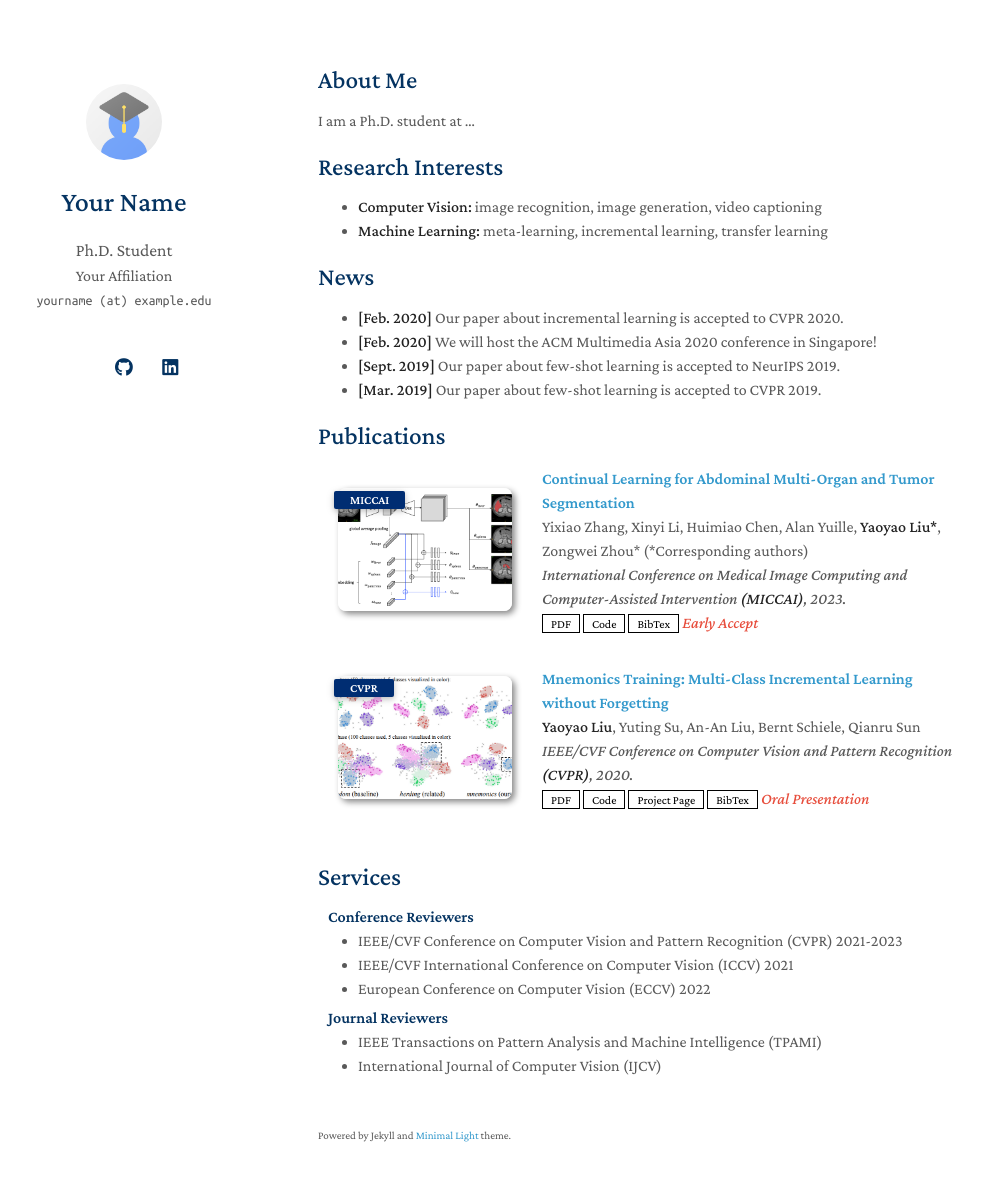
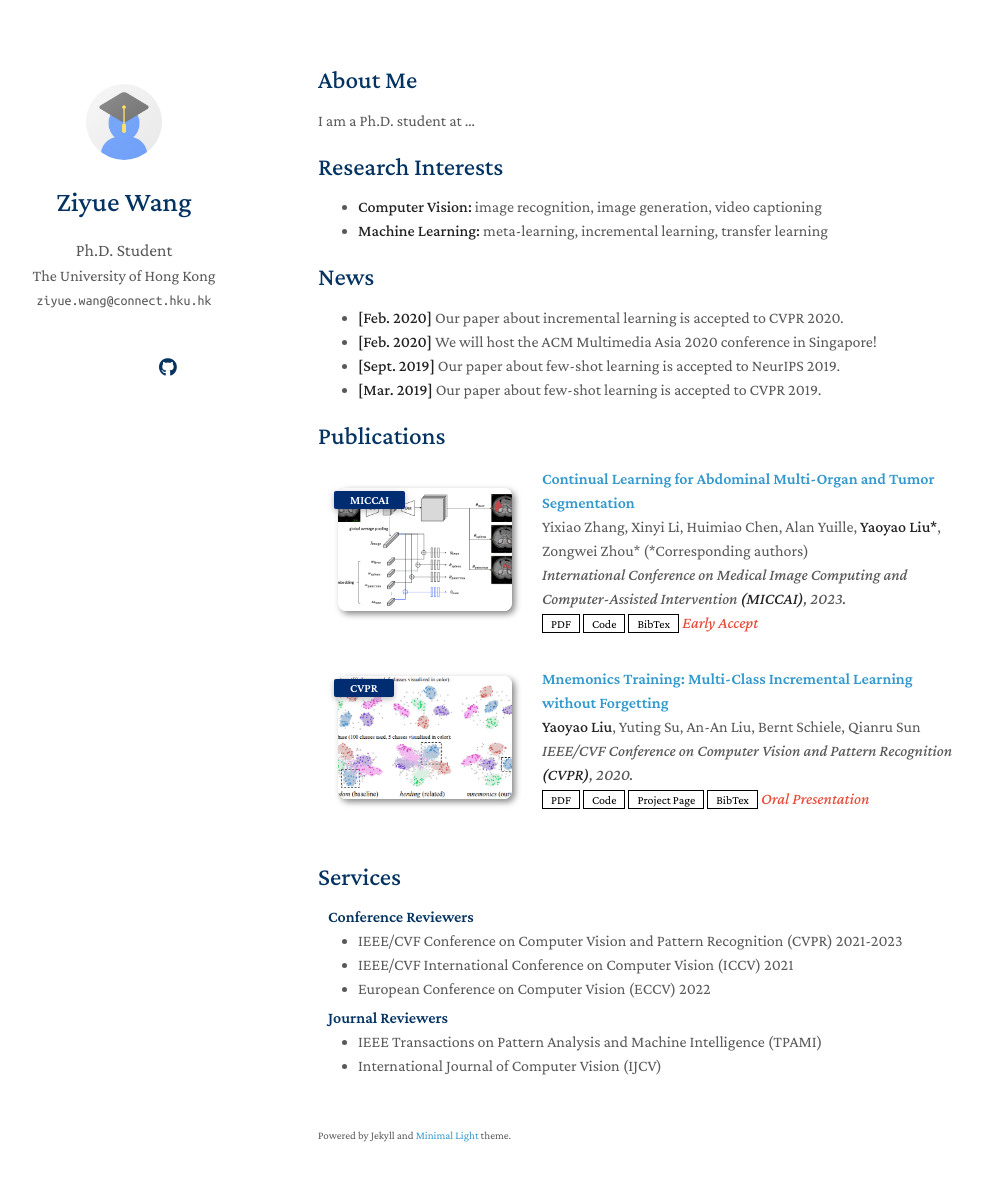
Before and after one commit to ziyue28/ziyue28.github.io, a Jekyll site: the page built from index.md, in a window 1280 px wide and 1216 px high. Shown: the top 1181 px of the window, without its empty margins (152-1135 px from the left). Built offline with Jekyll 4.4.1, drawn with Linux system fonts in a browser that asks for light colours; a style sheet for code colours, icons or effects is not loaded; our own code applies the rules of GitHub Pages for plain Markdown files.

Commit message:
Update _config.yml

```diff
--- a/_config.yml
+++ b/_config.yml
@@ -1,22 +1,20 @@
 # Basic Information
-title: Your Name
+title: Ziyue Wang
 position: Ph.D. Student
-affiliation: Your Affiliation
-email: yourname (at) example.edu
+affiliation: The University of Hong Kong
+email: ziyue.wang@connect.hku.hk
 
 # Search Engine Optimization (SEO)
 # The following information is used to improve the website traffic from search engines, e.g., Google.
-keywords: minimal light
-description: The Minimal Light is a simple and elegant jekyll theme for academic personal homepage.
-canonical: https://minimal-light-theme.yliu.me/
+keywords: wireless communications, hku
+description: Ziyue Wang's academic homepage
+canonical: https://ziyue28.github.io/
 
 # Links
 # If you don't need one of them, you may delete the corresponding line.
-google_scholar: https://scholar.google.com/
+google_scholar: https://scholar.google.com/citations?hl=zh-CN&user=FltlhHQAAAAJ
 cv_link: assets/files/curriculum_vitae.pdf
-github_link: https://github.com/
-linkedin: https://www.linkedin.com/
-twitter: https://twitter.com/
+github_link: https://github.com/Ziyue28
 
 # Images (e.g., your profile picture and your website's favicon)
 # "favicon" and "favicon_dark" are used for the light and dark modes, respectively.
@@ -38,7 +36,7 @@ font: "Serif" # or "Sans Serif"
 
 # Google Analytics ID
 # Please remove this if you don't use Google Analytics
-google_analytics: UA-111540567-4
+google_analytics:
 
 # Use this project as a remote theme for GitHub Pages
 # See the guide here: https://docs.github.com/en/pages/setting-up-a-github-pages-site-with-jekyll/adding-a-theme-to-your-github-pages-site-using-jekyll
```
